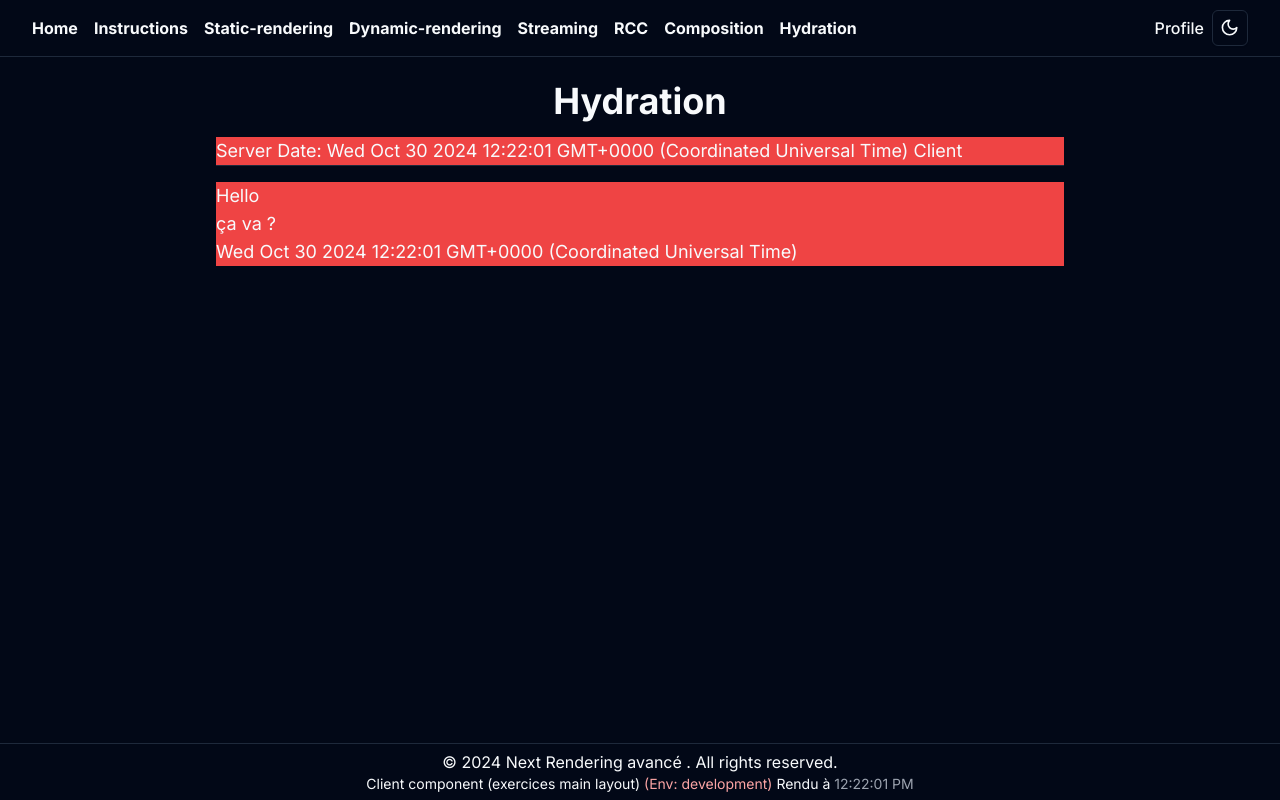
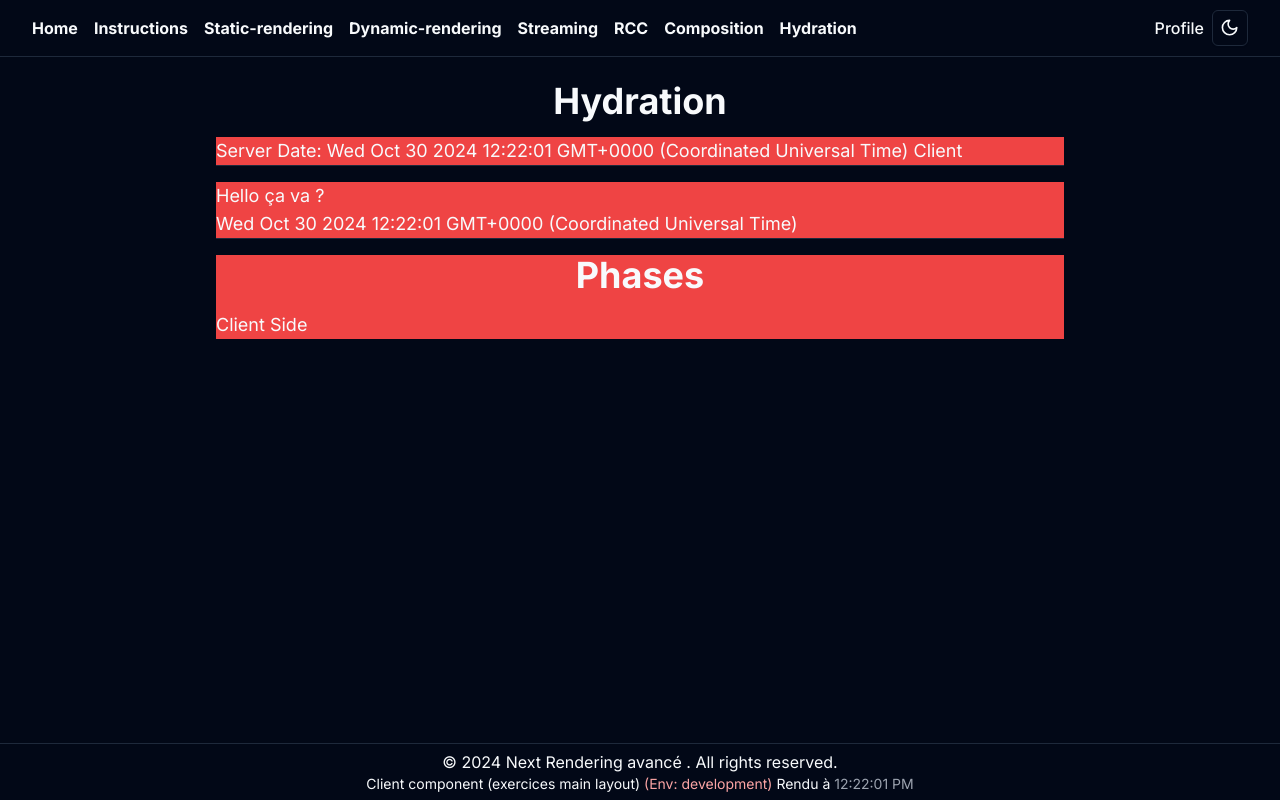
Before and after one commit to tloyan/next-rendering, a Next.js app: page /exercises/hydration in a window 1280 px wide. Built offline with nearby package versions, Linux system fonts and the light colour scheme.

Commit message:
feature/hydratation

```diff
--- a/src/app/exercises/hydration/client-component.exercise.tsx
+++ b/src/app/exercises/hydration/client-component.exercise.tsx
@@ -1,19 +1,28 @@
 'use client'
 
-import {ComponentTypeEnum, detectActualType} from '@/lib/helper'
+// import {ComponentTypeEnum, detectActualType} from '@/lib/helper'
 import {cn} from '@/lib/utils'
+import {useEffect, useState} from 'react'
 
 export default function ClientComponent() {
-  const actualType = detectActualType()
+  // const actualType = detectActualType()
   const date = new Date().toString()
-  const isSRR = actualType === ComponentTypeEnum.SERVER
+  // const isSRR = actualType === ComponentTypeEnum.SERVER
+  const [hydrated, setHydrated] = useState(false)
+
+  useEffect(() => {
+    setHydrated(true)
+  }, [])
 
   return (
-    <div className={cn(isSRR ? 'bg-blue-500' : 'bg-red-500')}>
+    <div
+      suppressHydrationWarning
+      className={cn(hydrated ? 'bg-red-500' : 'bg-blue-500')}
+    >
       {/* 🐶 Corrige l'erreur d'imbrication de balises*/}
       <p>
         Hello
-        <div> ça va ?</div>
+        <span> ça va ?</span>
       </p>
       {/* 🐶 Corrige la date en supprimant les `HH MM SS`
           🤖 new Date().toISOString().split('T')[0]*/}
--- a/src/app/exercises/hydration/page.tsx
+++ b/src/app/exercises/hydration/page.tsx
@@ -1,7 +1,7 @@
 import {Separator} from '@/components/ui/separator'
 import ClientComponent from './client-component'
 import ServerComponent from './server-component'
-//import Phases from './phases'
+import Phases from './phases'
 
 export default function Page() {
   return (
@@ -12,8 +12,8 @@ export default function Page() {
 
       <ClientComponent></ClientComponent>
 
-      {/* <Separator className="mb-4" />
-      <Phases /> */}
+      <Separator className="mb-4" />
+      <Phases />
     </div>
   )
 }
```
